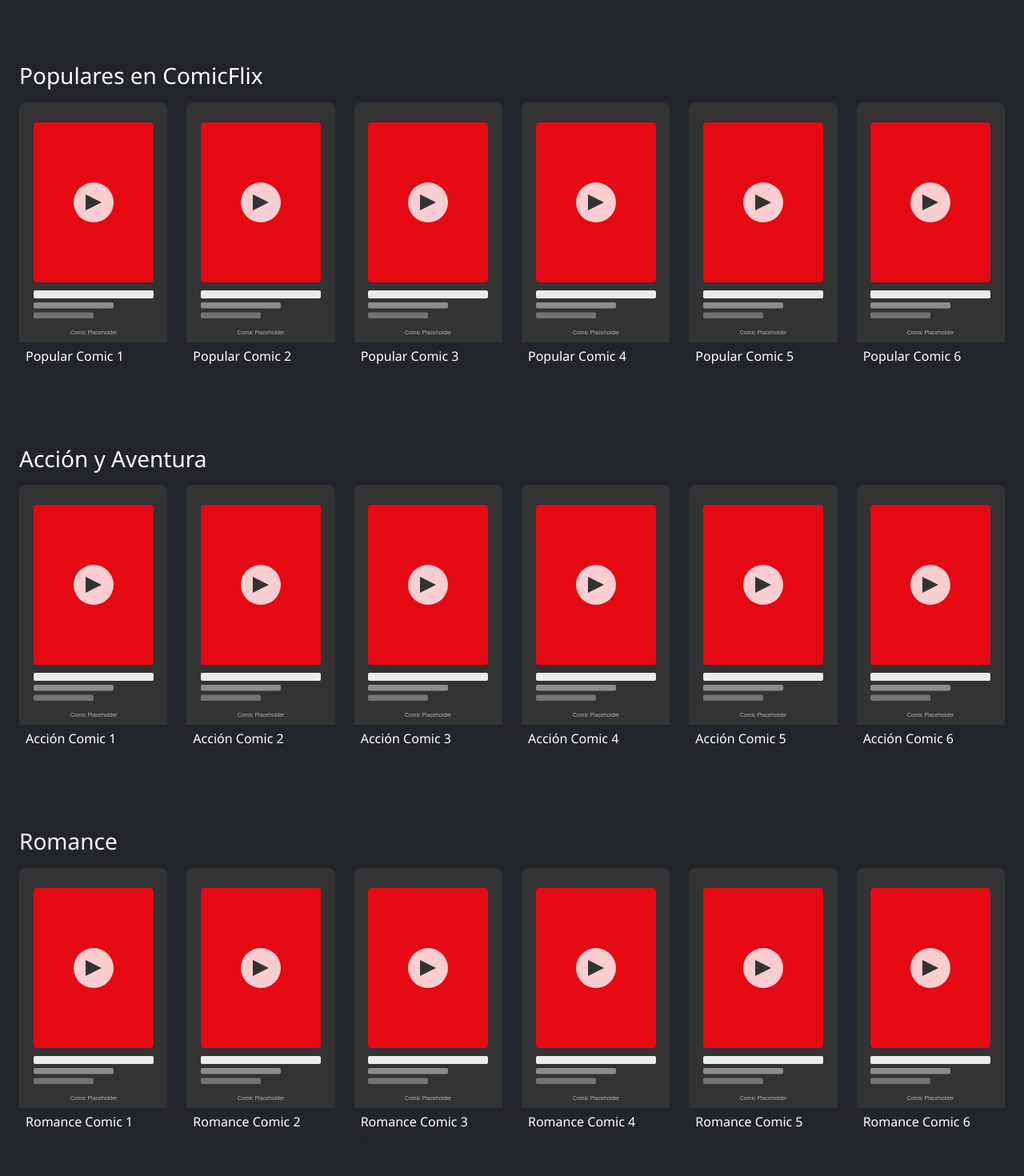
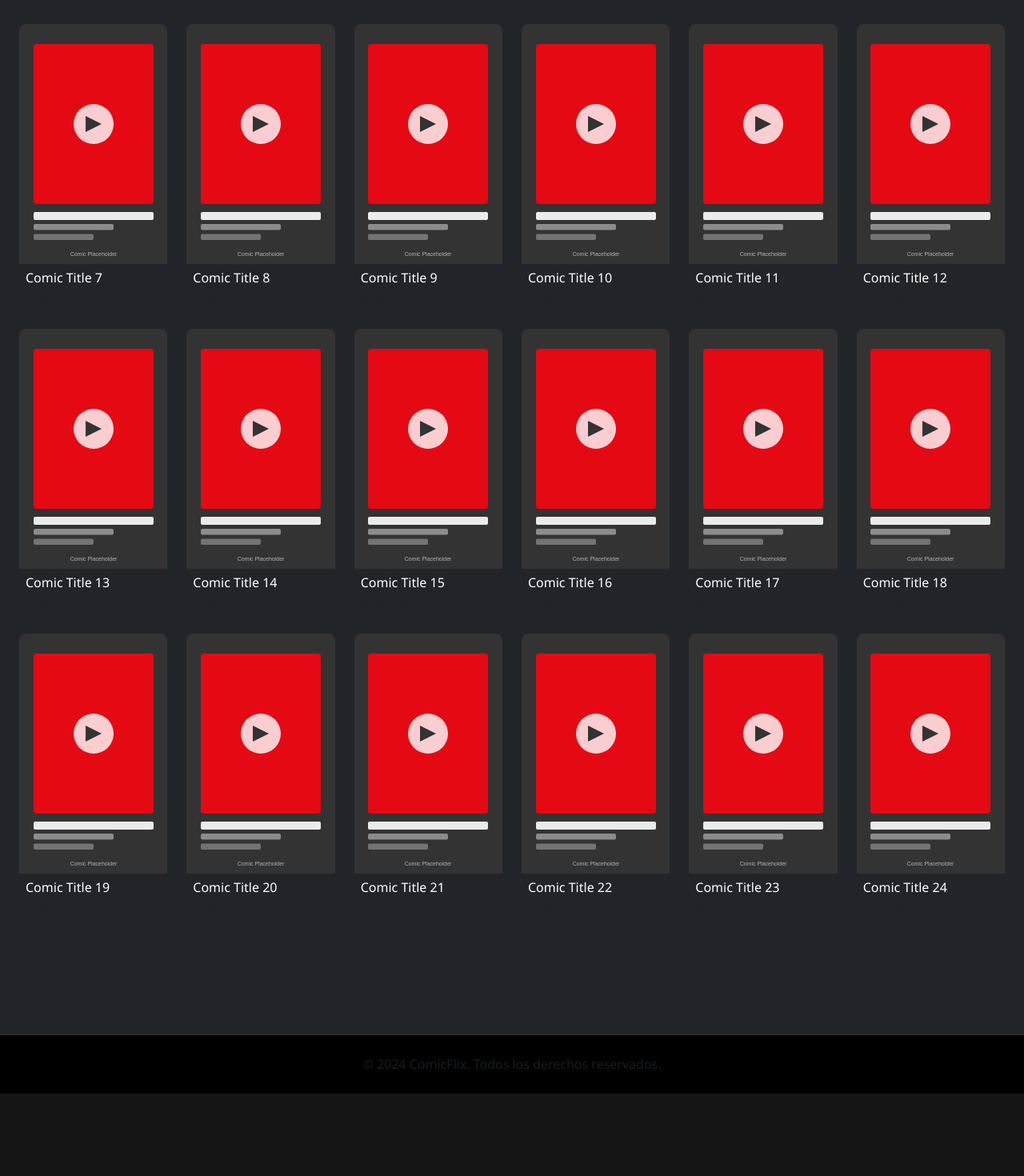
Before and after one commit to yeshua-aguilar/comicblog-public, a React (Vite) app: page / in a window 1280 px wide. Shown: the part 1060-2530 px from the top of the page at 80% size. After the commit the page ends 2427 px from the top, so only its background shows below. Built offline with nearby package versions, Linux system fonts and the light colour scheme.

Commit message:
refactor(ui): simplify comics display by removing categories
The change removes separate comic categories (Trending, Popular, Action, Romance)
and consolidates them into a single "All Comics" section with more items. This
simplifies the UI and makes it easier to browse all comics at once.

```diff
--- a/src/App.tsx
+++ b/src/App.tsx
@@ -82,14 +82,13 @@ function App() {
         </div>
       </div>
 
-      {/* Secciones de Cómics tipo Netflix */}
+      {/* Lista de Cómics */}
       <div className="container-fluid px-4 py-4">
-        {/* Tendencias */}
         <div className="row mb-5">
           <div className="col-12">
-            <h3 className="mb-3">Tendencias Ahora</h3>
+            <h3 className="mb-3">Todos los Cómics</h3>
             <div className="row">
-              {[1,2,3,4,5,6].map(num => (
+              {[1,2,3,4,5,6,7,8,9,10,11,12,13,14,15,16,17,18,19,20,21,22,23,24].map(num => (
                 <div key={num} className="col-lg-2 col-md-3 col-sm-4 col-6 mb-3">
                   <div className="card bg-dark border-0 h-100 comic-card">
                     <img
@@ -101,81 +100,6 @@ function App() {
                     <div className="card-body p-2">
                       <h6 className="card-title text-white mb-1">Comic Title {num}</h6>
                       <small className="text-muted">Autor {num}</small>
-                    </div>
-                  </div>
-                </div>
-              ))}
-            </div>
-          </div>
-        </div>
-
-        {/* Populares */}
-        <div className="row mb-5">
-          <div className="col-12">
-            <h3 className="mb-3">Populares en ComicFlix</h3>
-            <div className="row">
-              {[1,2,3,4,5,6].map(num => (
-                <div key={num} className="col-lg-2 col-md-3 col-sm-4 col-6 mb-3">
-                  <div className="card bg-dark border-0 h-100 comic-card">
-                    <img
-                      src="/placeholder-comic.svg"
-                      className="card-img-top"
-                      alt={`Popular ${num}`}
-                      style={{height: '300px', objectFit: 'cover'}}
-                    />
-                    <div className="card-body p-2">
-                      <h6 className="card-title text-white mb-1">Popular Comic {num}</h6>
-                      <small className="text-muted">Autor Popular {num}</small>
-                    </div>
-                  </div>
-                </div>
-              ))}
-            </div>
-          </div>
-        </div>
-
-        {/* Acción */}
-        <div className="row mb-5">
-          <div className="col-12">
-            <h3 className="mb-3">Acción y Aventura</h3>
-            <div className="row">
-              {[1,2,3,4,5,6].map(num => (
-                <div key={num} className="col-lg-2 col-md-3 col-sm-4 col-6 mb-3">
-                  <div className="card bg-dark border-0 h-100 comic-card">
-                    <img
-                      src="/placeholder-comic.svg"
-                      className="card-img-top"
-                      alt={`Acción ${num}`}
-                      style={{height: '300px', objectFit: 'cover'}}
-                    />
-                    <div className="card-body p-2">
-                      <h6 className="card-title text-white mb-1">Acción Comic {num}</h6>
-                      <small className="text-muted">Autor Acción {num}</small>
-                    </div>
-                  </div>
-                </div>
-              ))}
-            </div>
-          </div>
-        </div>
-
-        {/* Romance */}
-        <div className="row mb-5">
-          <div className="col-12">
-            <h3 className="mb-3">Romance</h3>
-            <div className="row">
-              {[1,2,3,4,5,6].map(num => (
-                <div key={num} className="col-lg-2 col-md-3 col-sm-4 col-6 mb-3">
-                  <div className="card bg-dark border-0 h-100 comic-card">
-                    <img
-                      src="/placeholder-comic.svg"
-                      className="card-img-top"
-                      alt={`Romance ${num}`}
-                      style={{height: '300px', objectFit: 'cover'}}
-                    />
-                    <div className="card-body p-2">
-                      <h6 className="card-title text-white mb-1">Romance Comic {num}</h6>
-                      <small className="text-muted">Autor Romance {num}</small>
                     </div>
                   </div>
                 </div>
```
